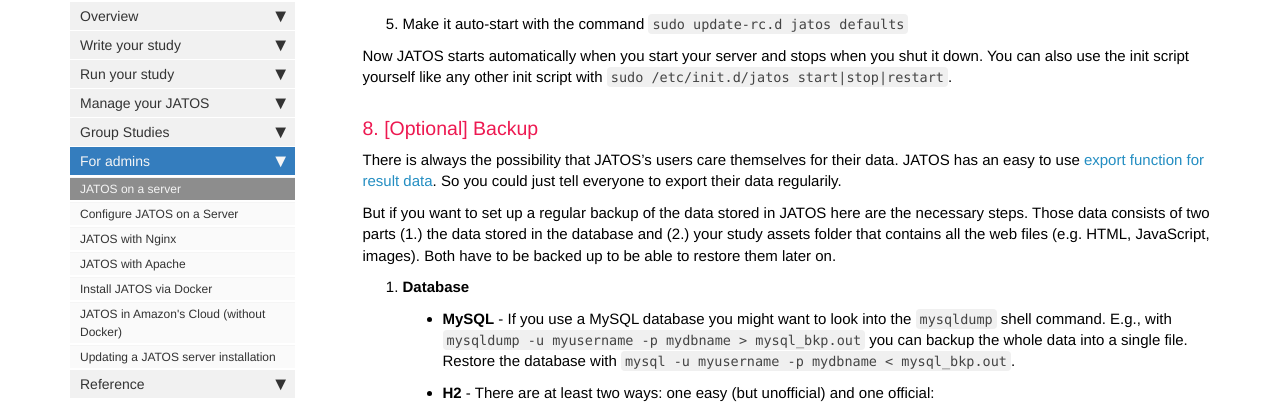
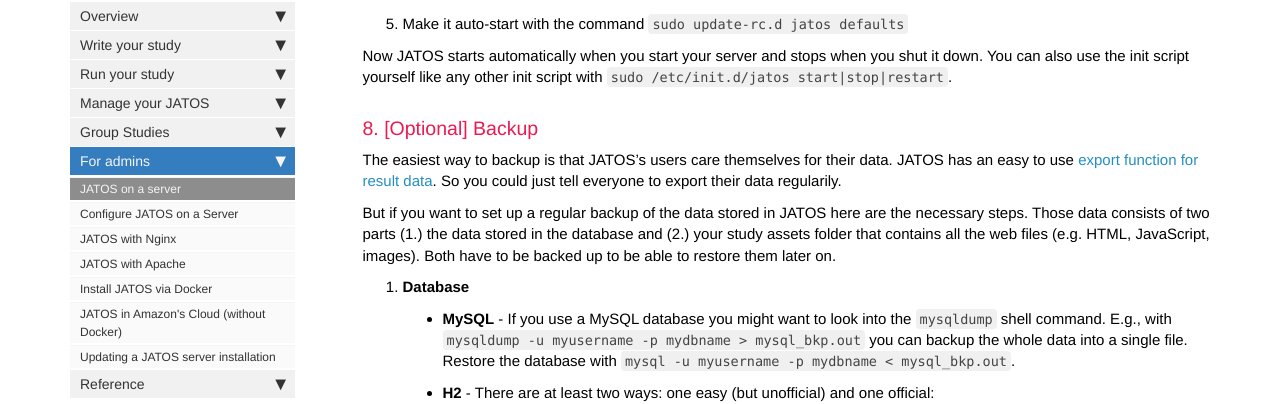
Before and after one commit to kristian-lange-tw/JATOS_docs_v3, a Jekyll site: the page built from pages/JATOS-on-a-server.md, in a window 1280 px wide and 900 px high, scrolled down 2565 px. Shown: the part 109-513 px from the top of the window. Built offline with Jekyll 4.4.1, drawn with Linux system fonts in a browser that asks for light colours; nearby versions of some CDN libraries; comment, search, counter and statistics services are not loaded.

Commit message:
Update JATOS-on-a-server.md

```diff
--- a/pages/JATOS-on-a-server.md
+++ b/pages/JATOS-on-a-server.md
@@ -92,7 +92,7 @@
 
 ### 8. [Optional] Backup
 
-There is always the possibility that JATOS's users care themselves for their data. JATOS has an easy to use [export function for result data](Manage-results.html). So you could just tell everyone to export their data regularily.
+The easiest way to backup is that JATOS's users care themselves for their data. JATOS has an easy to use [export function for result data](Manage-results.html). So you could just tell everyone to export their data regularily.
 
 But if you want to set up a regular backup of the data stored in JATOS here are the necessary steps. Those data consists of two parts (1.) the data stored in the database and (2.) your study assets folder that contains all the web files (e.g. HTML, JavaScript, images). Both have to be backed up to be able to restore them later on.
 
```
